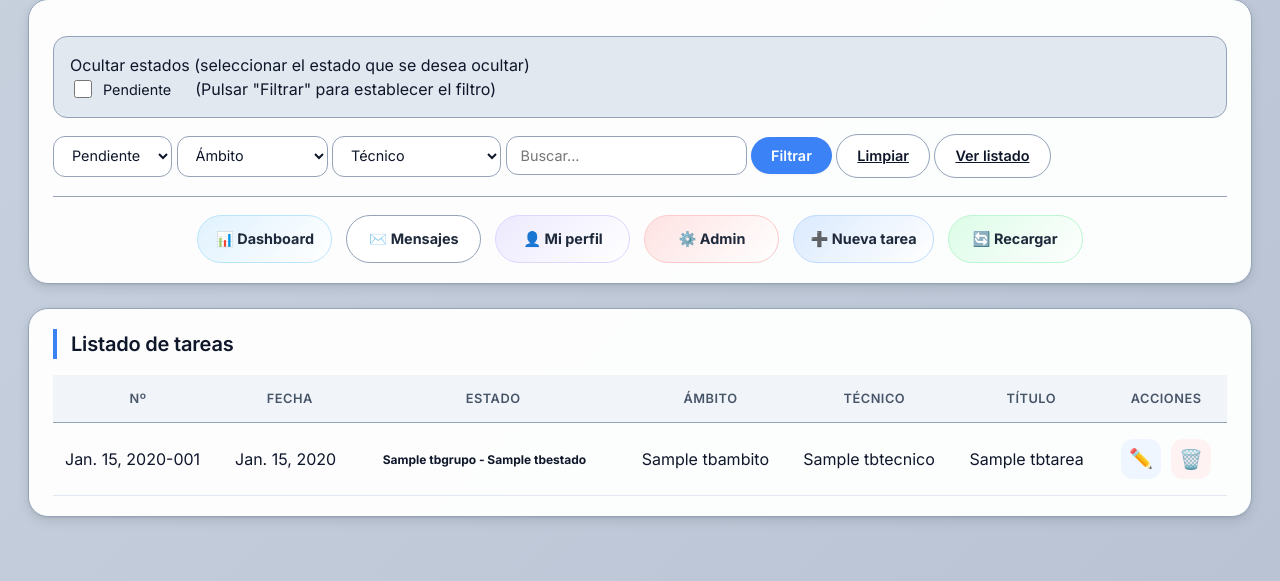
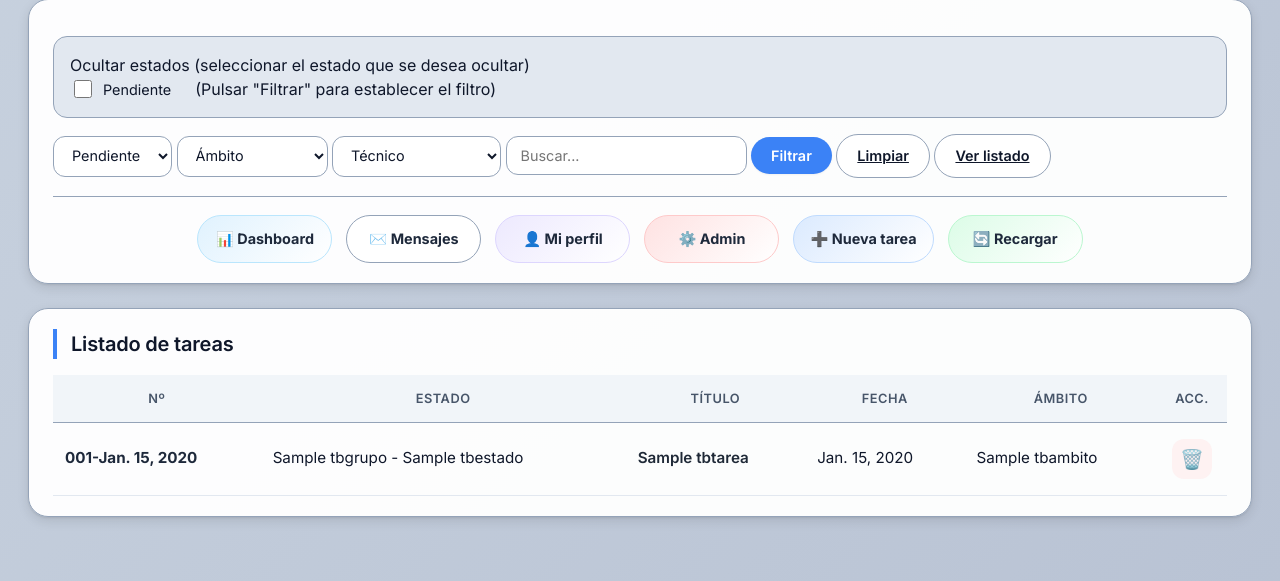
Before and after one commit to Ootoito/gestor-tareas-ia-master, a Django app: template gestor_tareas/templates/gestortareas/gestor_tareas.html in a window 1280 px wide. Shown: the part 671-1252 px from the top of the page. Run offline with Django 5.2, Linux system fonts and the light colour scheme; tables that the repository leaves empty hold one stand-in row (values such as "Sample post"); the template is opened without the code that fills it: values that come from a table or form of the project are taken from there, most other values are stand-ins (such as "Sample title", 1, 10 or a date in 2020); parts of the project's set-up code (start-up, migrations or seed data) failed here and were passed over.

Commit message:
Mejora tabla principal de tareas y navegacion

```diff
--- a/gestor_tareas/static/gestortareas/style_gestor_tareas.css
+++ b/gestor_tareas/static/gestortareas/style_gestor_tareas.css
@@ -817,3 +817,44 @@ button:disabled {
         align-items: flex-start;
     }
 }
+.fila-click {
+    cursor: pointer;
+}
+
+.fila-click:hover td {
+    background: #f8fbff;
+}
+
+.task-table td {
+    font-size: 0.95rem;
+    line-height: 1.35;
+}
+
+.task-table td:nth-child(1) {
+    font-weight: 700;
+    color: #1e293b;
+    white-space: nowrap;
+}
+
+.task-table td:nth-child(3) {
+    font-weight: 600;
+    color: #1f2937;
+}
+
+.col-acc {
+    width: 70px;
+    text-align: center;
+}
+
+.col-acciones {
+    text-align: center;
+}
+
+.col-acciones form {
+    display: flex;
+    justify-content: center;
+}
+
+.task-table td:nth-child(2) {
+    min-width: 140px;
+}
--- a/gestor_tareas/templates/gestortareas/gestor_tareas.html
+++ b/gestor_tareas/templates/gestortareas/gestor_tareas.html
@@ -242,13 +242,12 @@
 
                 <thead>
                     <tr>
-                        <th class="col-numero">Nº</th>
+                        <th>Nº</th>
+                        <th>Estado</th>
+                        <th>Título</th>
                         <th>Fecha</th>
-                        <th>Estado</th>
                         <th>Ámbito</th>
-                        <th>Técnico</th>
-                        <th class="col-titulo">Título</th>
-                        <th class="col-acciones">Acciones</th>
+                        <th>Acc.</th>
                     </tr>
                 </thead>
 
@@ -256,26 +255,27 @@
 
                 {% for tarea in tareas %}
 
-                    <tr>
-                        <td class="col-numero">{{ tarea.fecha|slice:"6:10" }}-{{ tarea.numero_tarea|stringformat:"03d" }}</td>
-                        <td>{{ tarea.fecha }}</td>
+                    <tr class="fila-click"
+    data-url="{% url 'detalle_tarea' tarea.id %}">
+
     <td>
-                            <span class="estado-preview" style="background-color: {{ tarea.estado_color }}20; color: {{ tarea.estado_color }};">
+        {{ tarea.numero_tarea|stringformat:"03d" }}-{{ tarea.fecha|slice:"8:10" }}
+    </td>
+
+    <td>
+    <span class="estado-badge"
+          style="background-color: {{ tarea.estado_color }}22; color: {{ tarea.estado_color }};">
         {{ tarea.estado }}
     </span>
 </td>
+
+    <td>{{ tarea.titulo }}</td>
+
+    <td>{{ tarea.fecha }}</td>
+
     <td>{{ tarea.ambito }}</td>
-                        <td>{{ tarea.tecnico }}</td>
-                        <td class="col-titulo" title="{{ tarea.titulo }}">{{ tarea.titulo }}</td>
-                        <td class="col-acciones">
-                            <div class="acciones-tabla acciones-inline">
-                                <a href="{% url 'detalle_tarea' tarea.id %}"
-                                   class="btn-icono btn-editar"
-                                   title="Ver detalle / editar"
-                                   aria-label="Ver detalle / editar">
-                                    ✏️
-                                </a>
 
+    <td class="col-acciones col-acc" onclick="event.stopPropagation();">
         <form method="post"
               action="{% url 'eliminar_tarea' tarea.id %}"
               class="js-submit-once js-confirm-delete"
@@ -289,8 +289,8 @@
                 🗑️
             </button>
         </form>
-                            </div>
     </td>
+
 </tr>
 
                 {% empty %}
@@ -314,5 +314,14 @@
 </div>
 <script src="{% static 'gestortareas/form_feedback.js' %}"></script>
 <script src="{% static 'gestortareas/toast_messages.js' %}"></script>
+<script>
+document.addEventListener("DOMContentLoaded", function () {
+    document.querySelectorAll(".fila-click").forEach(function (fila) {
+        fila.addEventListener("click", function () {
+            window.location.href = fila.dataset.url;
+        });
+    });
+});
+</script>
 </body>
 </html>
--- a/gestor_tareas/urls.py
+++ b/gestor_tareas/urls.py
@@ -18,7 +18,7 @@ urlpatterns = [
     path("nuevo-ambito/", views.nuevo_ambito, name="nuevo_ambito"),
     path("nuevo-tecnico/", views.nuevo_tecnico, name="nuevo_tecnico"),
     path("descartar-alerta/<int:id_alerta>/", alert_views.descartar_alerta, name="descartar_alerta"),
-    path("cambiar-grupo/", views.cambiar_grupo, name="cambiar_grupo"),
+    path("cambiar-grupo/", task_views.cambiar_grupo, name="cambiar_grupo"),
     path("nueva/", views.nueva_tarea, name="nueva_tarea"),
     path("anadir-nota/<int:tarea_id>/", task_views.anadir_nota, name="anadir_nota"),
     path("dashboard/", dashboard_views.dashboard_gestor, name="dashboard_gestor"),
--- a/gestor_tareas/vistas/task_views.py
+++ b/gestor_tareas/vistas/task_views.py
@@ -89,3 +89,8 @@ def insertar_nota_tarea(id_tarea, usuario, texto):
 
     with connection.cursor() as cursor:
         cursor.execute(sql, [id_tarea, usuario, texto])
+
+def cambiar_grupo(request):
+    nuevo_grupo = request.POST.get("grupo")
+    request.session["gestor_tareas_id_grupo"] = int(nuevo_grupo)
+    return redirect("gestor_tareas_home")
```
Lines whose indentation alone changed are shown as unchanged.
